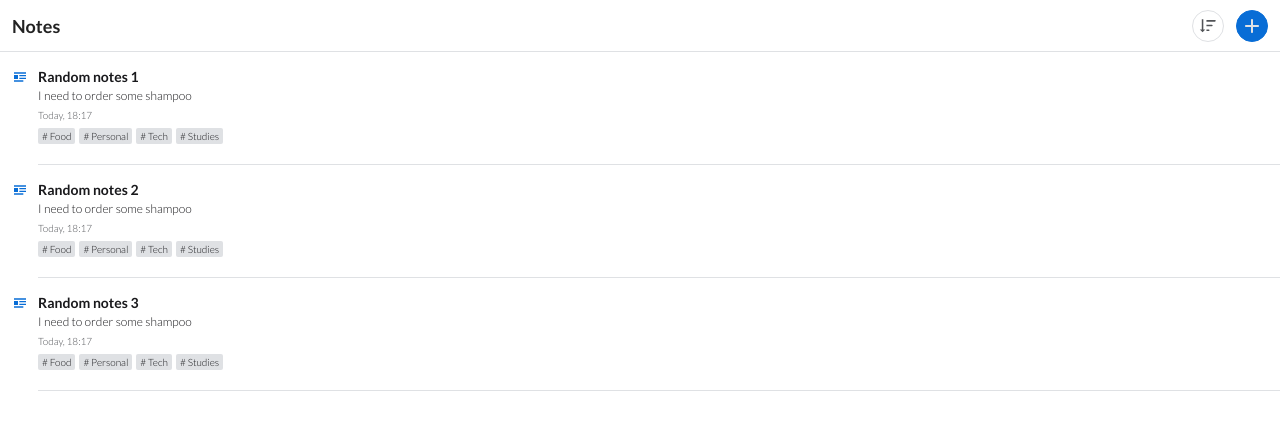
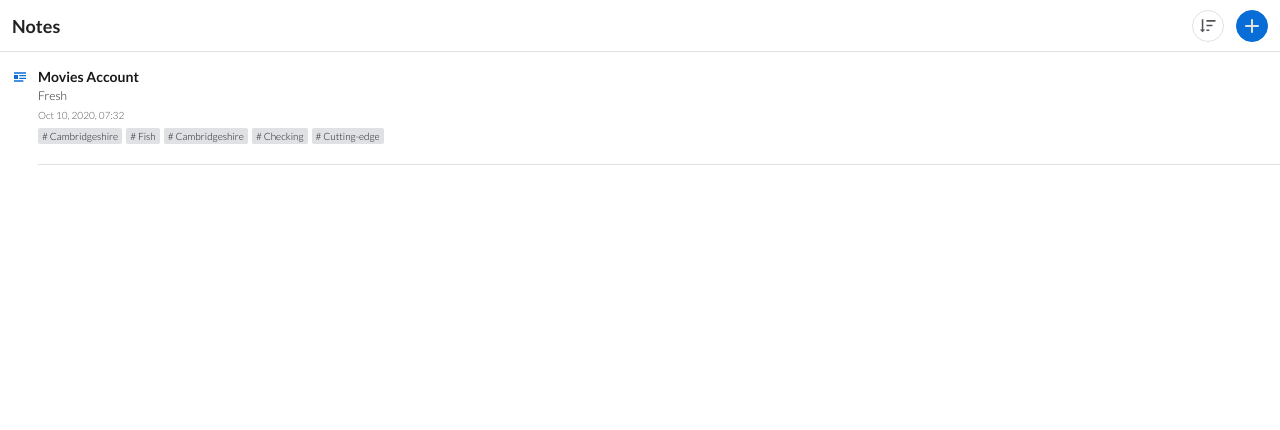
Before and after one commit to chrfreitas/note-list, a React (Create React App) app: page / in a window 1280 px wide. Shown: the top 430 px of the page. Built offline with nearby package versions, Linux system fonts and the light colour scheme.

Commit message:
Create fake datasource

```diff
--- a/package.json
+++ b/package.json
@@ -12,6 +12,7 @@
     "format": "prettier --write 'src/**/*.{ts,tsx,json}'"
   },
   "devDependencies": {
+    "@types/faker": "^5.1.7",
     "@types/styled-components": "^5.1.9",
     "@typescript-eslint/eslint-plugin": "4.18.0",
     "@typescript-eslint/parser": "4.18.0",
@@ -44,6 +45,7 @@
     "@types/react": "^17.0.3",
     "@types/react-dom": "^17.0.2",
     "dayjs": "^1.10.4",
+    "faker": "^5.4.0",
     "react": "^17.0.1",
     "react-dom": "^17.0.1",
     "react-scripts": "4.0.3",
--- a/src/containers/note-list/note-list.tsx
+++ b/src/containers/note-list/note-list.tsx
@@ -1,29 +1,11 @@
 import React from 'react';
+import DataSource from '../../services/datasource/datasource';
 import { NoteList as NoteListView } from '../../views/note-list/note-list';
 
 const NoteList = () => {
-  const node1 = [
-    {
-      title: 'Random notes 1',
-      subtitle: 'I need to order some shampoo',
-      date: new Date(),
-      tags: ['food', 'personal', 'tech', 'studies'],
-    },
-    {
-      title: 'Random notes 2',
-      subtitle: 'I need to order some shampoo',
-      date: new Date(),
-      tags: ['food', 'personal', 'tech', 'studies'],
-    },
-    {
-      title: 'Random notes 3',
-      subtitle: 'I need to order some shampoo',
-      date: new Date(),
-      tags: ['food', 'personal', 'tech', 'studies'],
-    },
-  ];
+  const notes = DataSource.get();
 
-  return <NoteListView notes={node1} />;
+  return <NoteListView notes={notes} />;
 };
 
 export default NoteList;
--- /dev/null
+++ b/src/services/datasource/datasource.ts
@@ -0,0 +1,20 @@
+import faker from 'faker';
+
+const DataSource = {
+  get: () => [
+    {
+      title: faker.random.words(),
+      subtitle: faker.random.words(),
+      date: faker.date.past(),
+      tags: [
+        faker.random.word(),
+        faker.random.word(),
+        faker.random.word(),
+        faker.random.word(),
+        faker.random.word(),
+      ],
+    },
+  ],
+};
+
+export default DataSource;
```
Also changed, not shown: src/interfaces/note.interface.ts (deleted, +0 -14 lines), 1 other file (tests, documents, lock files or other folders).
